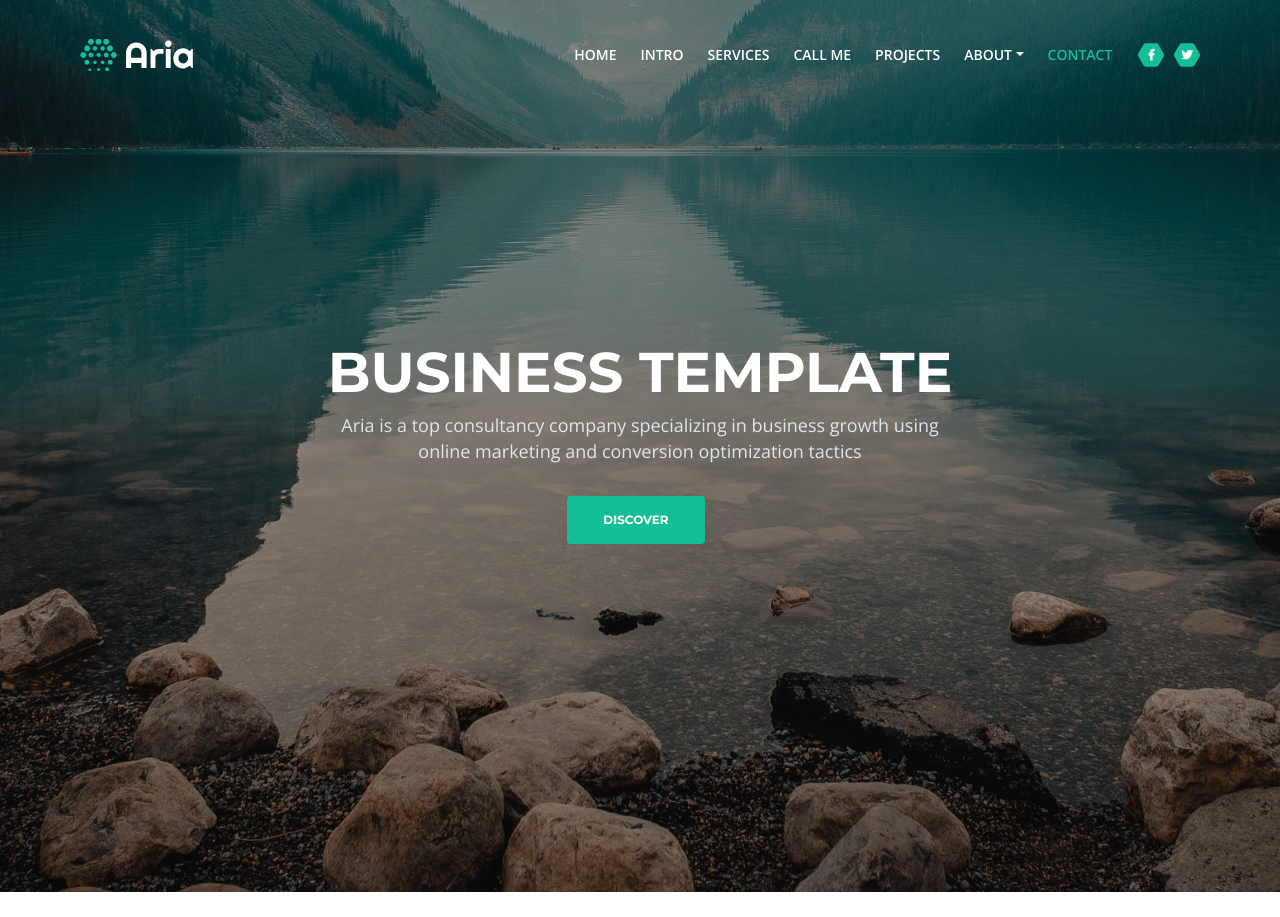
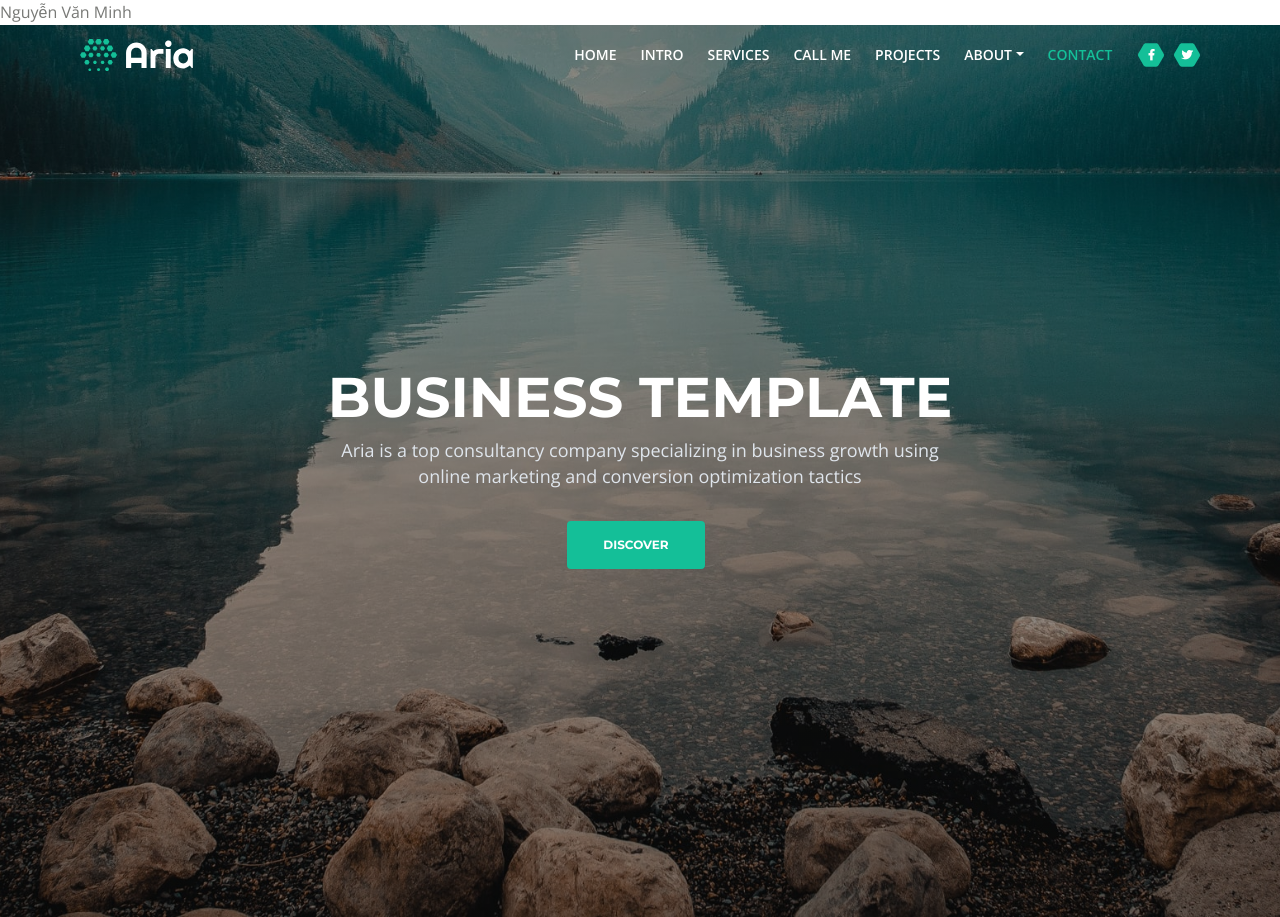
Before and after one commit to Minh-99/my-new-project-1, a plain HTML site: page index.html in a window 1280 px wide. Shown: the top 917 px of the page. Drawn offline with nearby package versions, Linux system fonts and the light colour scheme.

Commit message:
Update index.html
Minh vừa mới cmit

```diff
--- a/index.html
+++ b/index.html
@@ -1,6 +1,7 @@
 <!DOCTYPE html>
 <html lang="en">
 <head>
+
     <meta charset="utf-8">
     <meta name="viewport" content="width=device-width, initial-scale=1, shrink-to-fit=no">
 
@@ -105,7 +106,7 @@
     </nav> <!-- end of navbar -->
     <!-- end of navbar -->
 
-
+	<div> Nguyễn Văn Minh</div>
     <!-- Header -->
     <header id="header" class="header">
         <div class="header-content">
```
